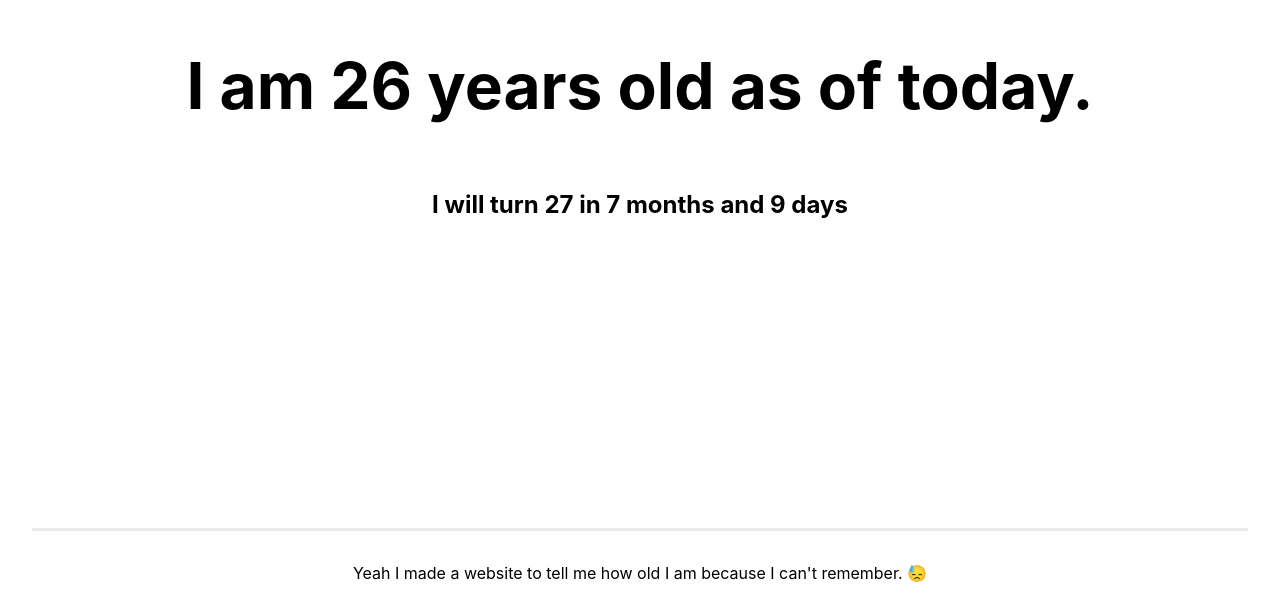
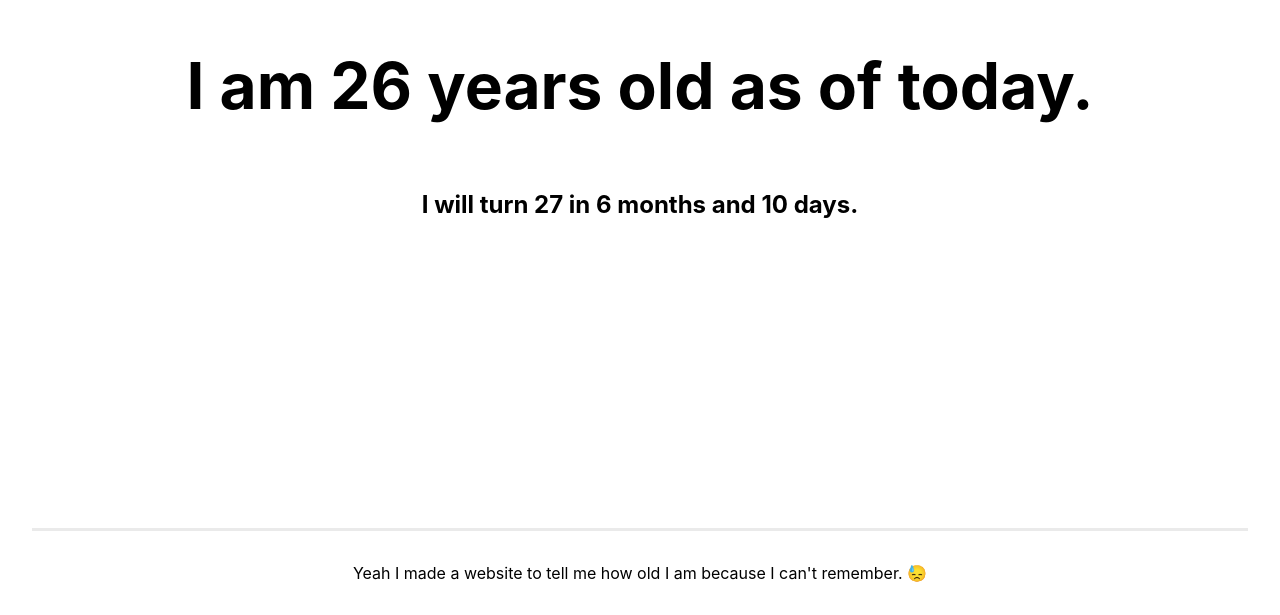
Before and after one commit to hgnichols/how-old-am-i, a Next.js app: page / in a window 1280 px wide. Shown: the part 192-807 px from the top of the page. Built offline with nearby package versions, Linux system fonts and the light colour scheme.

Commit message:
refactored my birth date constant to object, added tests for timeuntilnextage, fixed tons of bugs

```diff
--- a/components/CurrentAgeElement.js
+++ b/components/CurrentAgeElement.js
@@ -1,13 +1,18 @@
 import { getAge } from "../utils/ageCalculations";
 import styles from "../styles/Home.module.css";
-
-const MY_BIRTH_DATE = [1995, 10, 27];
+import { MY_BIRTH_DATE } from "../utils/constants";
 
 function CurrentAgeElement(props) {
   return (
     <>
       <h1 className={styles.title}>
-        I am {getAge(props.todayAsMoment, MY_BIRTH_DATE)} years old as of today.
+        I am{" "}
+        {getAge(props.todayAsMoment, [
+          MY_BIRTH_DATE.birthYear,
+          MY_BIRTH_DATE.birthMonth,
+          MY_BIRTH_DATE.bitchDay,
+        ])}{" "}
+        years old as of today.
       </h1>
     </>
   );
--- a/components/TimeUntillNextAge.js
+++ b/components/TimeUntillNextAge.js
@@ -1,19 +1,55 @@
 import moment from "moment";
 import { getAge } from "../utils/ageCalculations";
 import styles from "../styles/Home.module.css";
+import { MY_BIRTH_DATE } from "../utils/constants";
 
 function TimeUntillNextAge(props) {
-  const MY_BIRTH_DATE = [1995, 10, 27];
-
   function calculateTimeRemainingUntilNextBirthday(
     today,
     myBirthDay,
     myBirthMonth
   ) {
-    const myBirthDayThisYear = moment([today.year(), myBirthMonth, myBirthDay]);
-    const duration = moment.duration(myBirthDayThisYear.diff(today));
+    const myNextBirthDayDateAsIso = new Date([
+      GetYearOfNextBirthday(today, MY_BIRTH_DATE),
+      myBirthMonth,
+      myBirthDay,
+    ]).toISOString();
+    const myNextBirthDayDateAsMoment = moment(myNextBirthDayDateAsIso);
+    const duration = moment.duration(myNextBirthDayDateAsMoment.diff(today));
 
     return duration;
+  }
+
+  function GetYearOfNextBirthday(today, birthDate) {
+    return HasMyBirthDayPassed(today, birthDate)
+      ? today.year() + 1
+      : today.year();
+  }
+
+  function HasMyBirthDayPassed(today, birthDate) {
+    const myNextBirthDayDateAsIso = new Date([
+      today.year(),
+      birthDate.birthMonth,
+      birthDate.bitchDay,
+    ]).toISOString();
+
+    const myNextBirthDayDateAsMoment = moment(myNextBirthDayDateAsIso);
+    const duration = moment.duration(myNextBirthDayDateAsMoment.diff(today));
+
+    return duration < 0;
+  }
+
+  function IsItMyBirthday(today, birthDate) {
+    const myNextBirthDayDateAsIso = new Date([
+      today.year(),
+      birthDate.birthMonth,
+      birthDate.bitchDay,
+    ]).toISOString();
+
+    const myNextBirthDayDateAsMoment = moment(myNextBirthDayDateAsIso);
+    const duration = moment.duration(myNextBirthDayDateAsMoment.diff(today));
+
+    return duration == 0;
   }
 
   function createRemianingTimeUntillBirthdayText(durationUntilBirthday) {
@@ -23,14 +59,20 @@ function TimeUntillNextAge(props) {
     const anyMonthsRemaining = monthsRemaining > 0;
     const anyDaysRemaining = daysRemaining > 0;
 
+    if (monthsRemaining === 0 && daysRemaining === 0) {
+      return "...right now! It's yo fucking birthday biiiiiiiiiiiitch.";
+    }
+
     const monthsRemainingStringFragment = anyMonthsRemaining
-      ? `${monthsRemaining} months and`
+      ? `${monthsRemaining} months`
       : "";
     const daysRemainingStringFrament = anyDaysRemaining
       ? `${daysRemaining} days`
       : "";
 
-    const createdString = `${monthsRemainingStringFragment} ${daysRemainingStringFrament}`;
+    const createdString = `${monthsRemainingStringFragment}${(() => {
+      return anyMonthsRemaining && anyDaysRemaining ? " and " : "";
+    })()}${daysRemainingStringFrament}.`;
 
     return createdString;
   }
@@ -38,9 +80,22 @@ function TimeUntillNextAge(props) {
   return (
     <>
       <h2 className={styles.description}>
-        I will turn {getAge(props.todayAsMoment, MY_BIRTH_DATE) + 1} in{" "}
+        I will turn{" "}
+        {getAge(props.todayAsMoment, [
+          MY_BIRTH_DATE.birthYear,
+          MY_BIRTH_DATE.birthMonth,
+          MY_BIRTH_DATE.bitchDay,
+        ]) +
+          (() => {
+            return IsItMyBirthday(props.todayAsMoment, MY_BIRTH_DATE) ? 0 : 1;
+          })()}{" "}
+        in{" "}
         {createRemianingTimeUntillBirthdayText(
-          calculateTimeRemainingUntilNextBirthday(props.todayAsMoment, 27, 10)
+          calculateTimeRemainingUntilNextBirthday(
+            props.todayAsMoment,
+            MY_BIRTH_DATE.bitchDay,
+            MY_BIRTH_DATE.birthMonth
+          )
         )}
       </h2>
     </>
--- a/pages/index.js
+++ b/pages/index.js
@@ -5,7 +5,7 @@ import Head from "next/head";
 import moment from "moment";
 
 function Home() {
-  const todayAsMoment = moment();
+  const todayAsMoment = moment().startOf("day");
   return (
     <div className={styles.container}>
       <Head>
--- /dev/null
+++ b/utils/constants.js
@@ -0,0 +1,5 @@
+export const MY_BIRTH_DATE = {
+  birthYear: 1995,
+  birthMonth: 10,
+  bitchDay: 27,
+};
```
Also changed, not shown: 2 other files (tests, documents, lock files or other folders).
